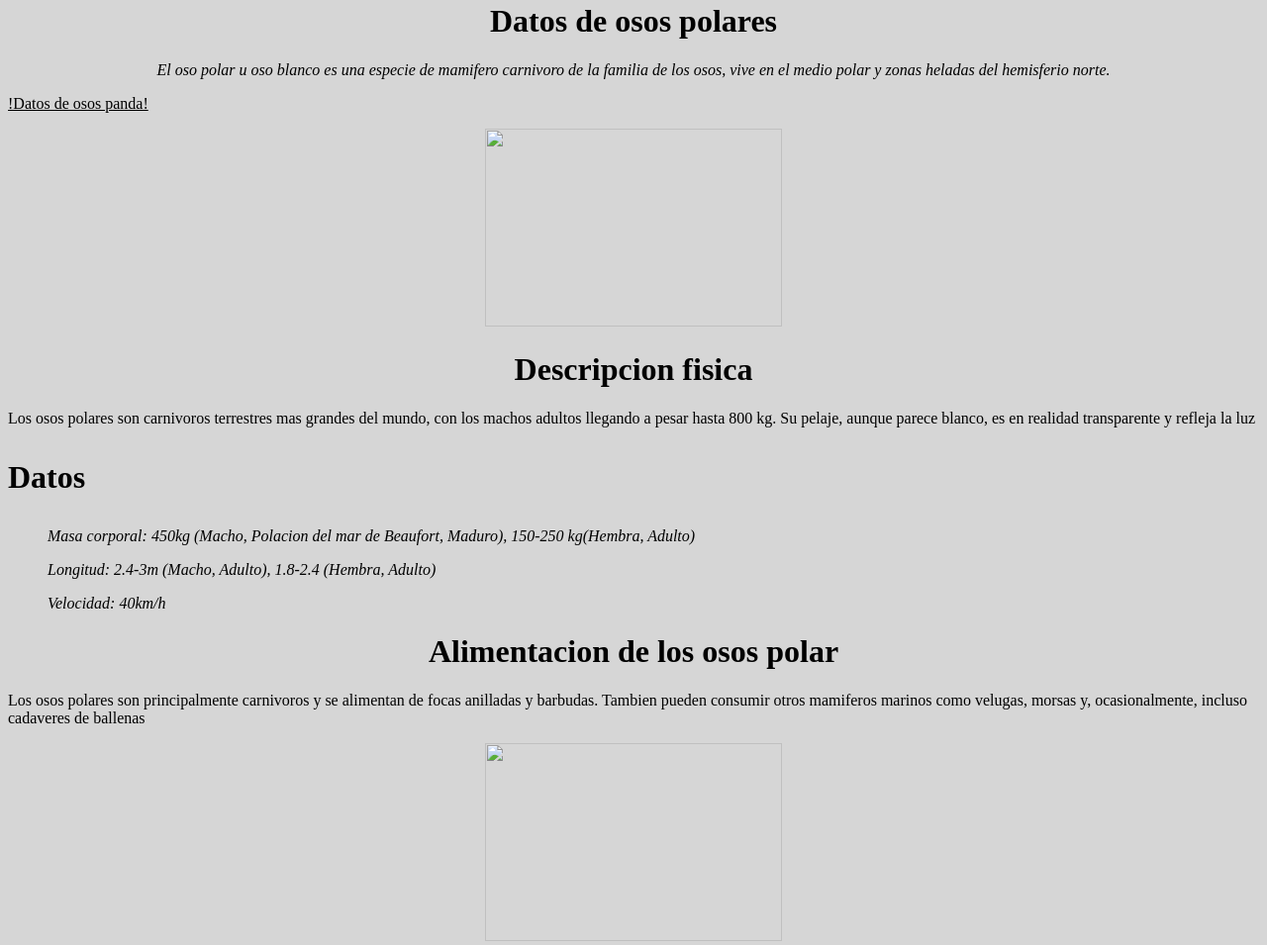
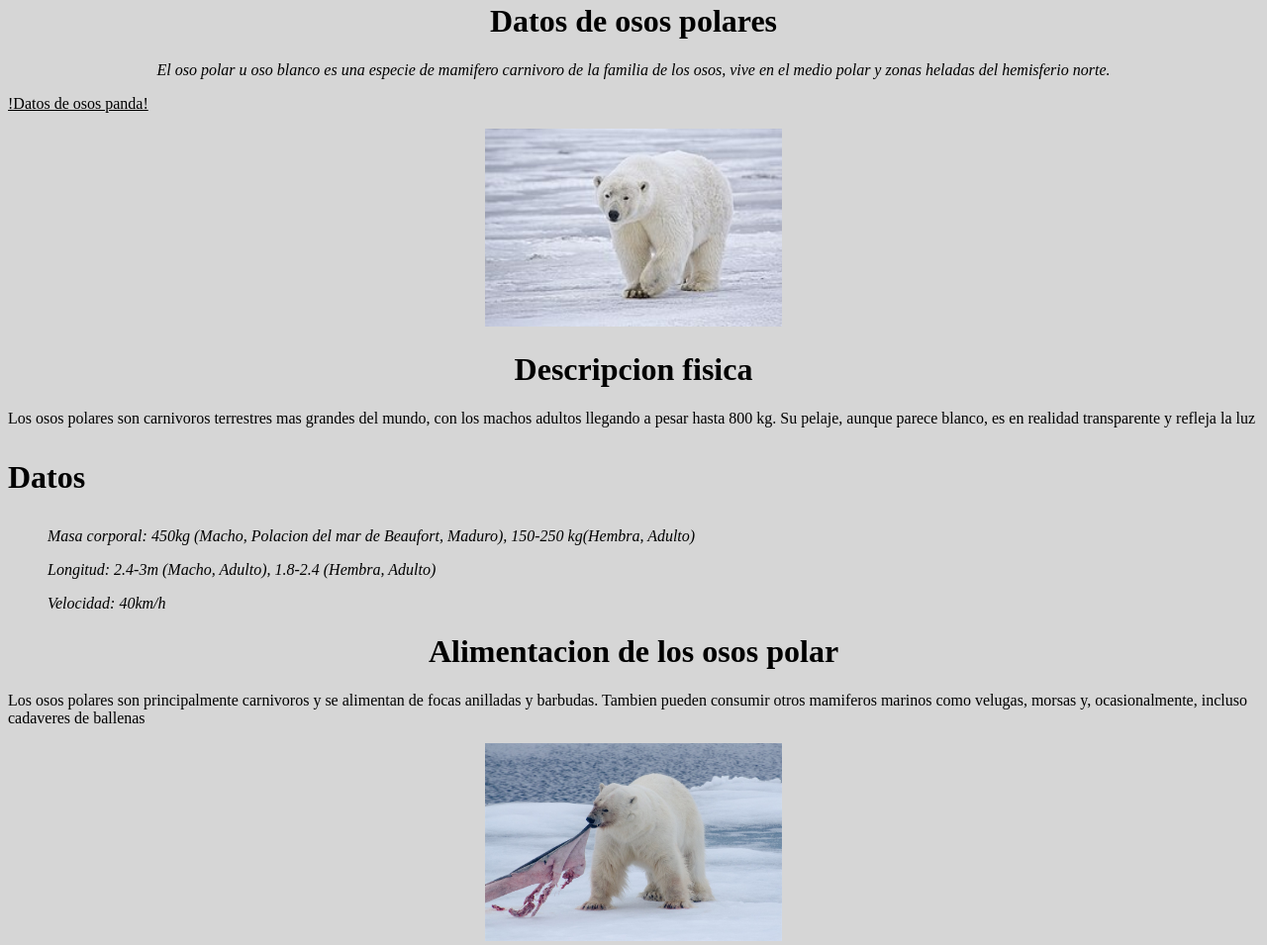
Before and after one commit to lilitxm/Paginadeosos, a plain HTML site: page pagina.html in a window 1280 px wide. Shown: the part 18-973 px from the top of the page at 99% size. Drawn offline with Linux system fonts and the light colour scheme.

Commit message:
pagina.html

```diff
--- a/pagina.html
+++ b/pagina.html
@@ -13,7 +13,7 @@ vive en el medio polar y zonas heladas del hemisferio norte.</em></center></p>
 <a href="pagina3.html"
 style="color:black;">!Datos de osos panda!</a>
 </p>
-<center><img src="img/imagen3.jpg" width="300" height="200"></center>
+<center><img src="imagen3.jpg" width="300" height="200"></center>
 <h1><center><strong>Descripcion fisica</strong></center></h1>
 <p></center> Los osos polares son carnivoros terrestres mas grandes del mundo, con los machos adultos
 llegando a pesar hasta 800 kg. Su pelaje, aunque parece blanco, es en realidad transparente y refleja la luz
@@ -28,7 +28,7 @@ llegando a pesar hasta 800 kg. Su pelaje, aunque parece blanco, es en realidad t
 <p> Los osos polares son principalmente carnivoros y se alimentan de focas anilladas y barbudas.
 Tambien pueden consumir otros mamiferos marinos como velugas,
 morsas y, ocasionalmente, incluso cadaveres de ballenas
-<center><img src="img/imagen4.jpg" width="300" height="200"></center>
+<center><img src="imagen4.jpg" width="300" height="200"></center>
 <h1><p><strong> Curiosidades </h1></p></strong>
 <p><em>
 <ol> No son realmente blancos </ol>
```
